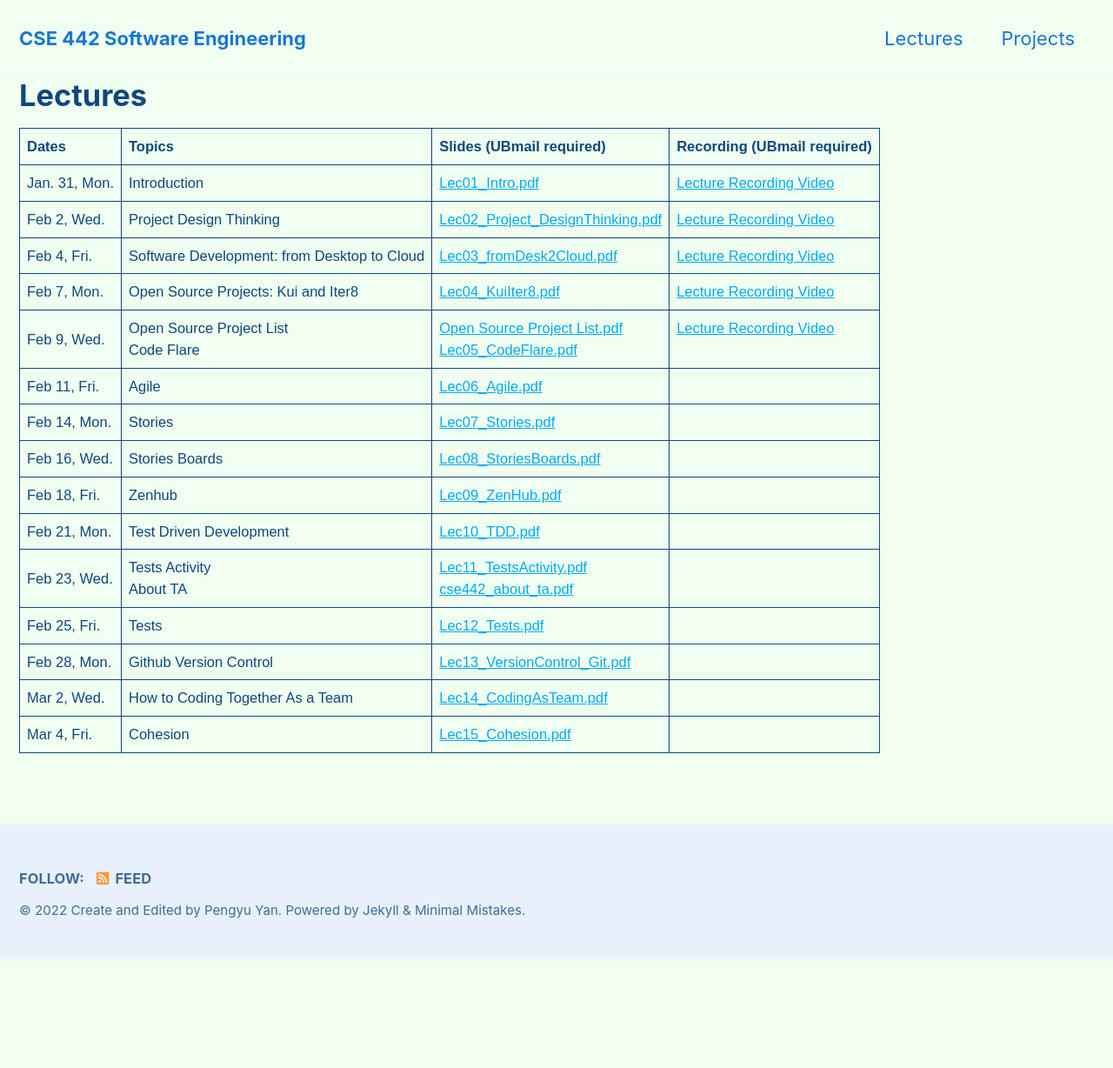
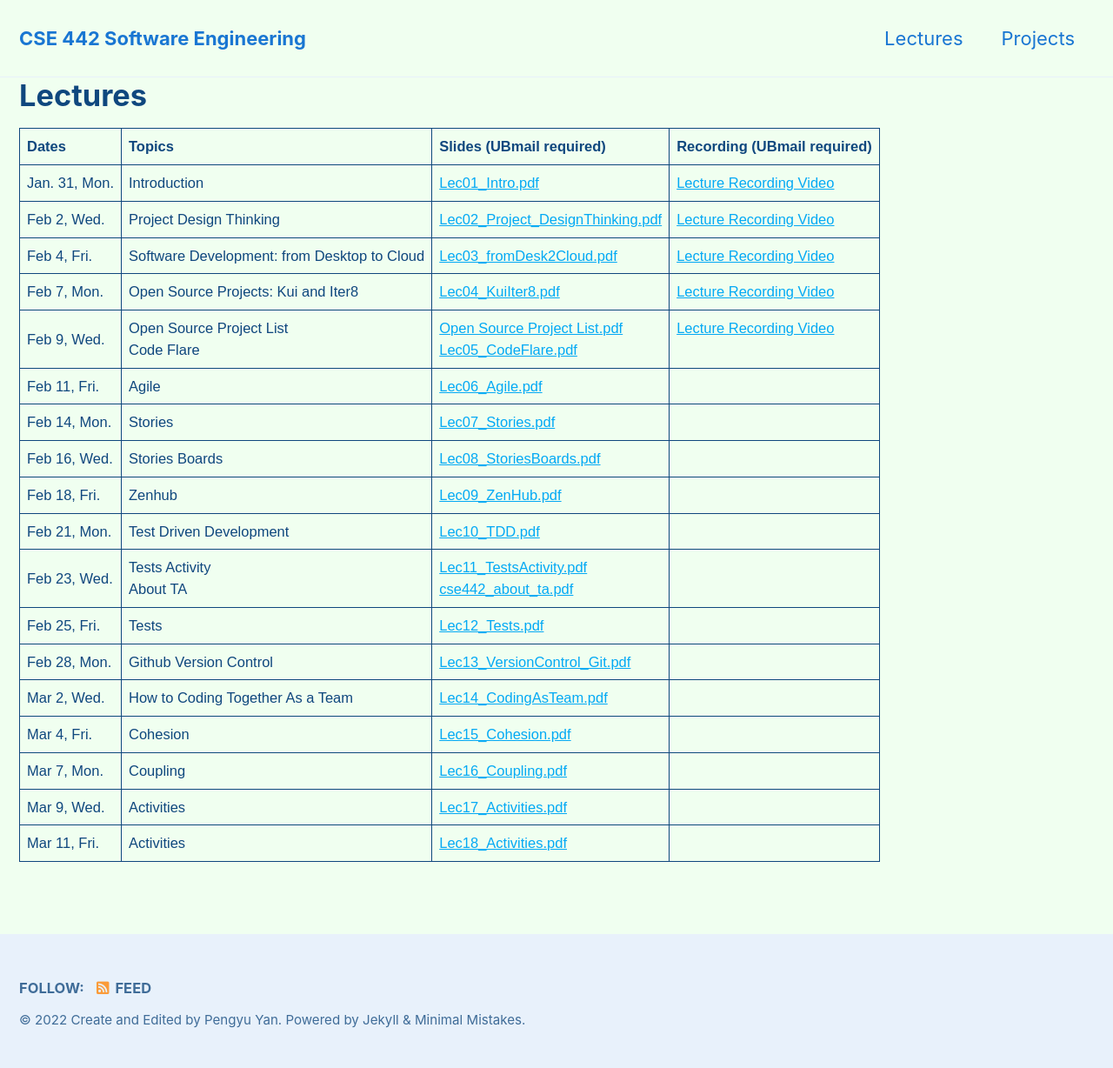
Before and after one commit to xlab-classes/cse442, a Jekyll site: the page built from _pages/lectures.md, in a window 1280 px wide. Shown: the whole page at 87% size. Built offline with Jekyll 4.4.1, drawn with Linux system fonts in a browser that asks for light colours; cached includes are drawn as plain includes; before the commit the page ends 1103 px from its top, so only the background shows below that.

Commit message:
update the lectures

```diff
--- a/_pages/lectures.md
+++ b/_pages/lectures.md
@@ -121,4 +121,22 @@ td, th {
     <td><a href="https://buffalo.box.com/s/hha290nnd3v2byg5spyy3m44pt6ebp1a">Lec15_Cohesion.pdf</a></td>
     <td></td>
   </tr>
+  <tr>
+    <td>Mar 7, Mon.</td>
+    <td>Coupling</td>
+    <td><a href="https://buffalo.box.com/s/yf89dxbn2ysmo5qk3wnk3a8ab6vxpyg2">Lec16_Coupling.pdf</a></td>
+    <td></td>
+  </tr>
+  <tr>
+    <td>Mar 9, Wed.</td>
+    <td>Activities</td>
+    <td><a href="https://buffalo.box.com/s/yxesy0euhgrqpf6wdgbfycyxv1g4lffh">Lec17_Activities.pdf</a></td>
+    <td></td>
+  </tr>
+  <tr>
+    <td>Mar 11, Fri.</td>
+    <td>Activities</td>
+    <td><a href="https://buffalo.box.com/s/api8rhy10febsezapxktgrccdskmjzcp">Lec18_Activities.pdf</a></td>
+    <td></td>
+  </tr>
 </table>
```
